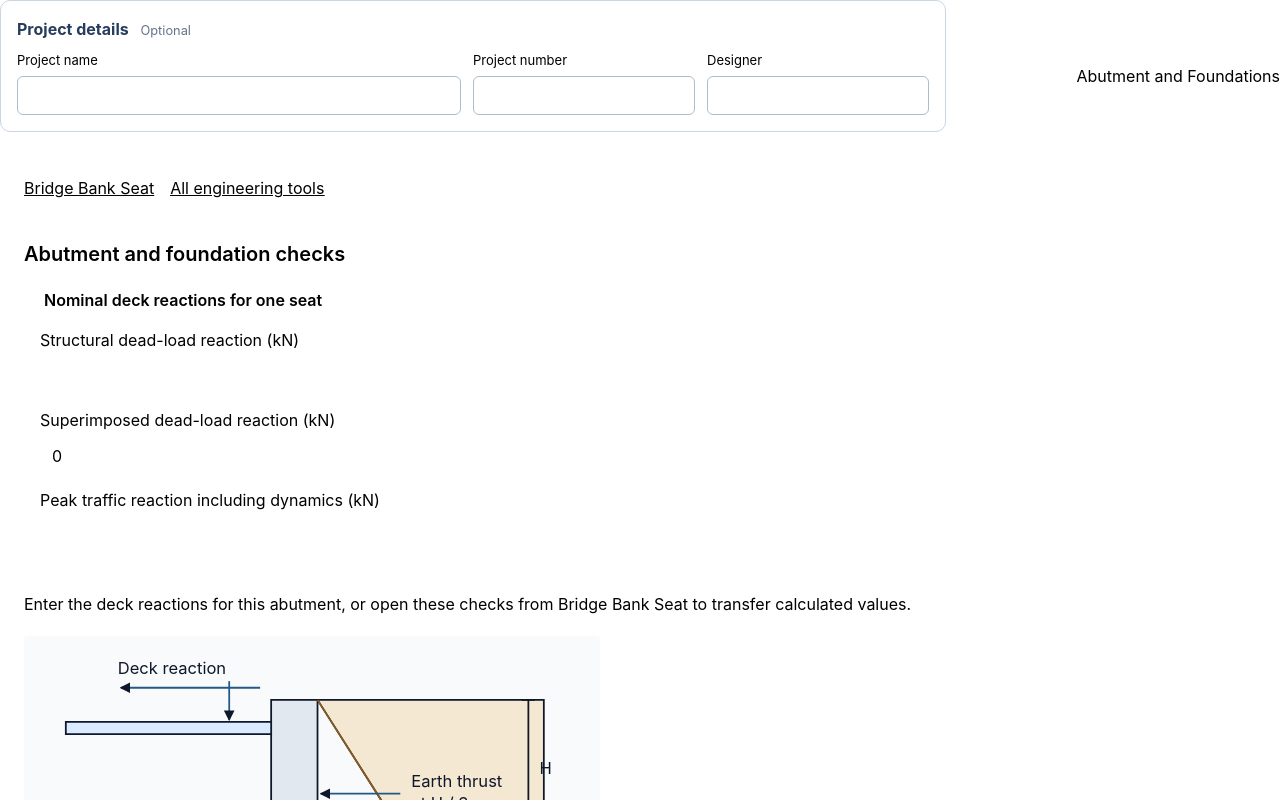
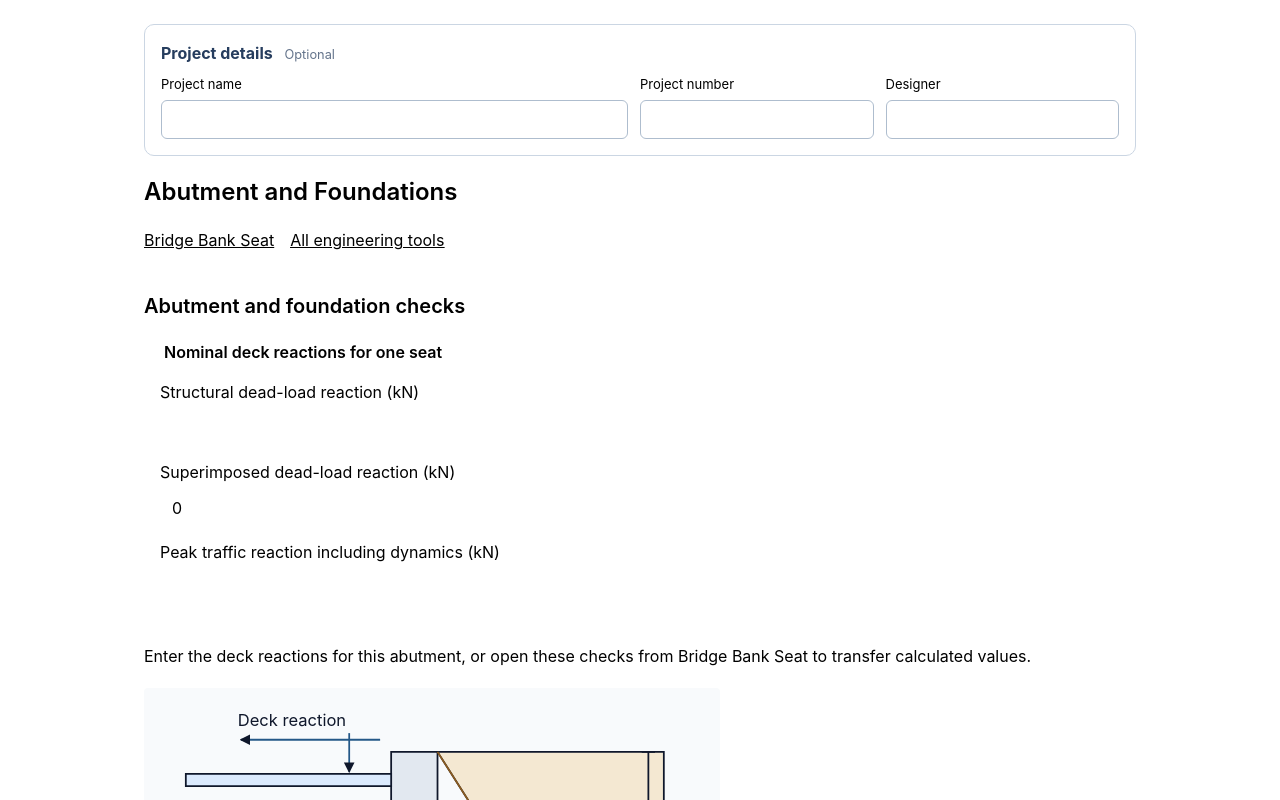
Before and after one commit to MariaMcCrann/Engineering-Tools-Platform, a Next.js app in the folder apps/engineering-tools/: page /abutment-foundations in a window 1280 px wide. Shown: the top 800 px of the page. Built offline with nearby package versions, Linux system fonts and the light colour scheme.

Commit message:
Restore full-width standalone abutment calculator layout

```diff
--- a/apps/engineering-tools/app/abutment-foundations/page.tsx
+++ b/apps/engineering-tools/app/abutment-foundations/page.tsx
@@ -2,17 +2,17 @@ import { AbutmentStability } from "../AbutmentStability";
 
 export default function AbutmentFoundationsPage() {
   return (
-    <main className="app-shell">
-      <section className="workspace" style={{ marginLeft: 0 }}>
-        <header className="hub-header"><h1>Abutment and Foundations</h1></header>
-        <div className="grid max-w-5xl gap-5 p-6">
+    <main className="min-h-screen">
+      <div className="mx-auto grid w-full max-w-5xl gap-5 px-4 py-6 sm:px-6">
+        <header>
+          <h1 className="text-2xl font-semibold">Abutment and Foundations</h1>
+        </header>
         <nav aria-label="Related bridge tools" className="flex flex-wrap gap-4 underline">
           <a href="/bank-seat">Bridge Bank Seat</a>
           <a href="/">All engineering tools</a>
         </nav>
         <AbutmentStability />
       </div>
-      </section>
     </main>
   );
 }
```
Lines whose indentation alone changed are shown as unchanged.
